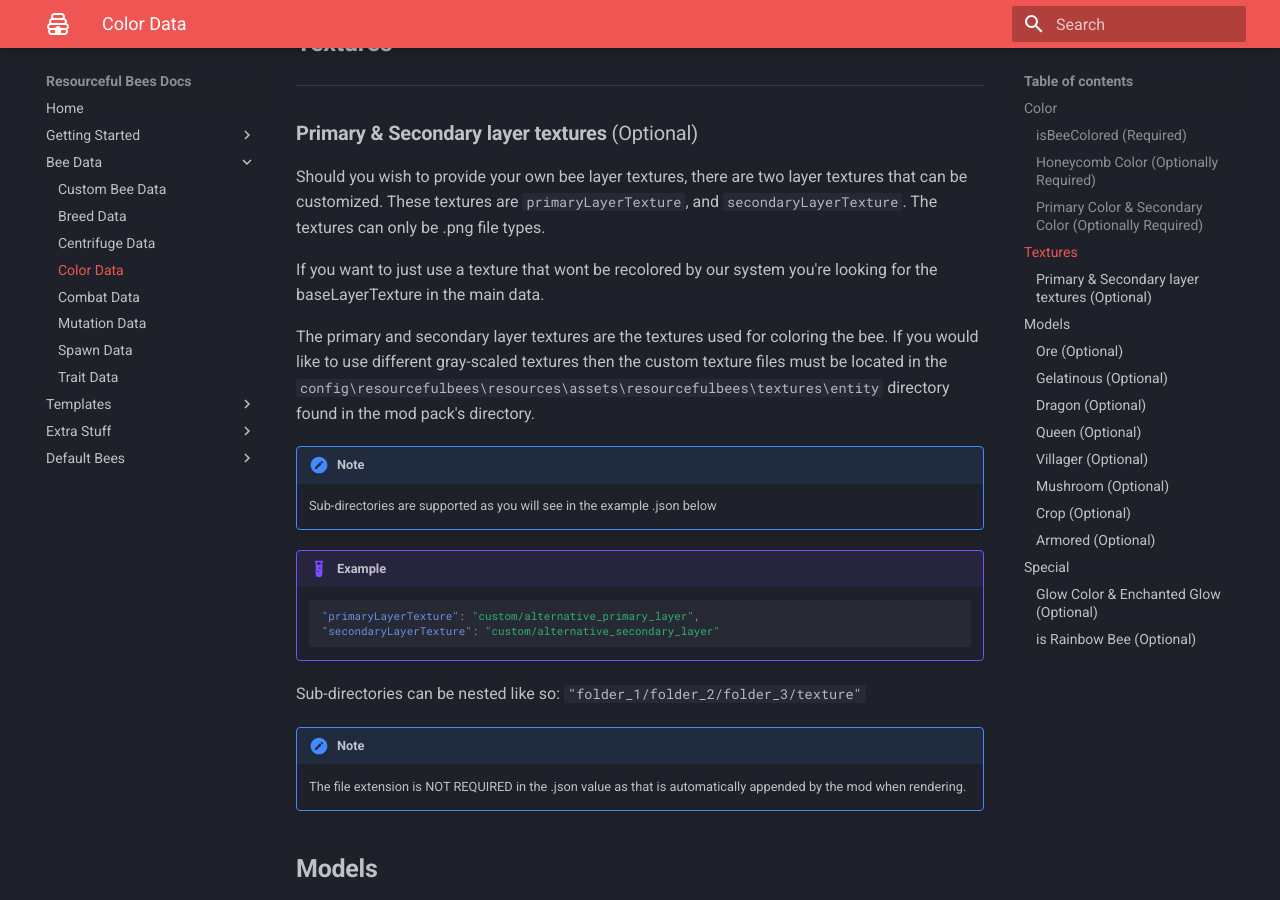
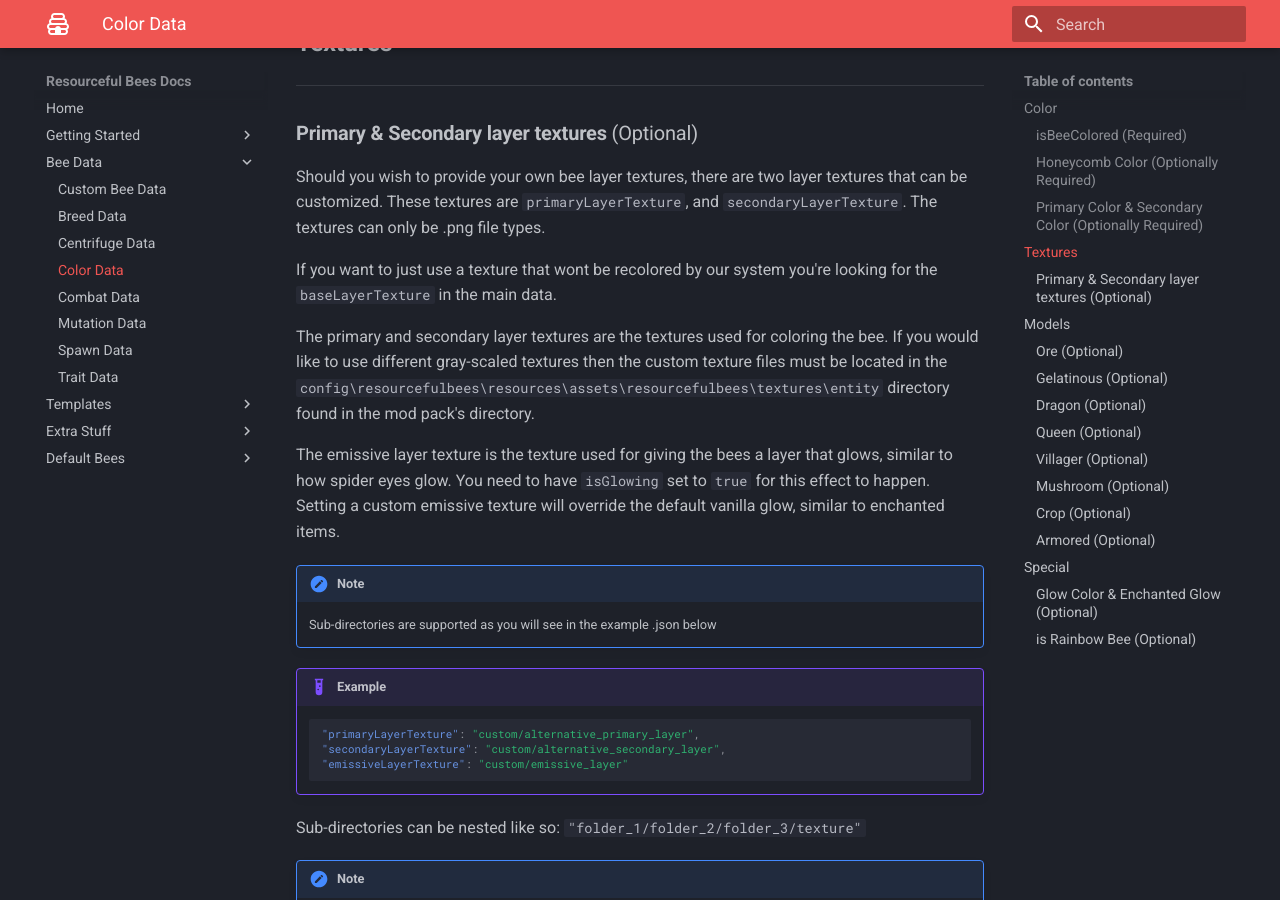
Before and after one commit to Team-Resourceful/ResourcefulBeesDocs, an MkDocs documentation site: the page built from docs/bee_data/color_data.md, in a window 1280 px wide and 900 px high, scrolled down 1699 px. Built offline with MkDocs 1.6.1 and Material for MkDocs 9.7.7, drawn with Linux system fonts in a browser that asks for light colours.

Commit message:
Update color_data.md

````diff
--- a/docs/bee_data/color_data.md
+++ b/docs/bee_data/color_data.md
@@ -53,9 +53,11 @@ These values can be expressed in multiple ways but are encoded in the .json as s
 
 Should you wish to provide your own bee layer textures, there are two layer textures that can be customized. These textures are `primaryLayerTexture`, and `secondaryLayerTexture`. The textures can only be .png file types.
 
-If you want to just use a texture that wont be recolored by our system you're looking for the baseLayerTexture in the main data.
+If you want to just use a texture that wont be recolored by our system you're looking for the `baseLayerTexture` in the main data.
 
 The primary and secondary layer textures are the textures used for coloring the bee. If you would like to use different gray-scaled textures then the custom texture files must be located in the `config\resourcefulbees\resources\assets\resourcefulbees\textures\entity` directory found in the mod pack's directory.
+
+The emissive layer texture is the texture used for giving the bees a layer that glows, similar to how spider eyes glow. You need to have `isGlowing` set to `true` for this effect to happen. Setting a custom emissive texture will override the default vanilla glow, similar to enchanted items.
 
 !!! note
 	Sub-directories are supported as you will see in the example .json below
@@ -63,7 +65,8 @@ The primary and secondary layer textures are the textures used for coloring the
 !!! example
 	```json
 	"primaryLayerTexture": "custom/alternative_primary_layer",
-	"secondaryLayerTexture": "custom/alternative_secondary_layer"
+	"secondaryLayerTexture": "custom/alternative_secondary_layer",
+	"emissiveLayerTexture": "custom/emissive_layer"
 	```
 
 Sub-directories can be nested like so: `"folder_1/folder_2/folder_3/texture"`
````
